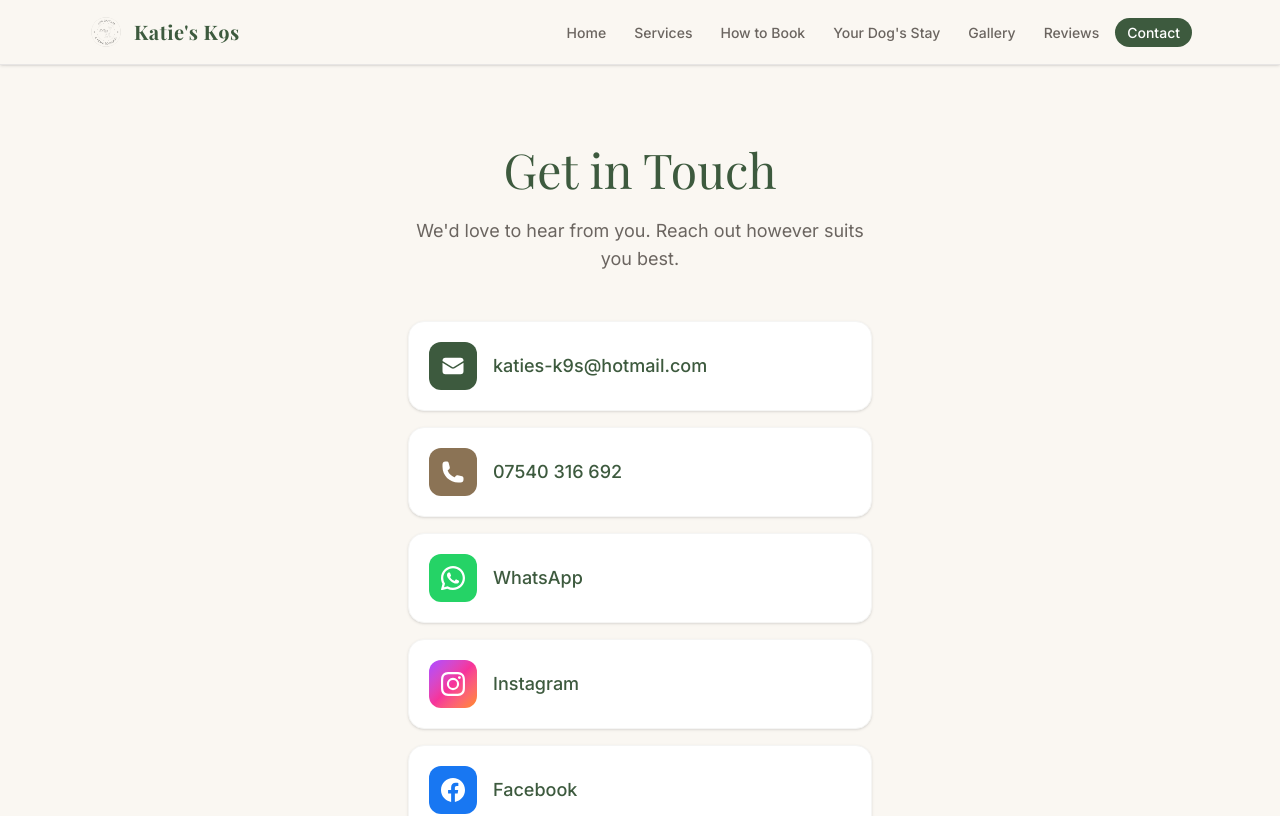
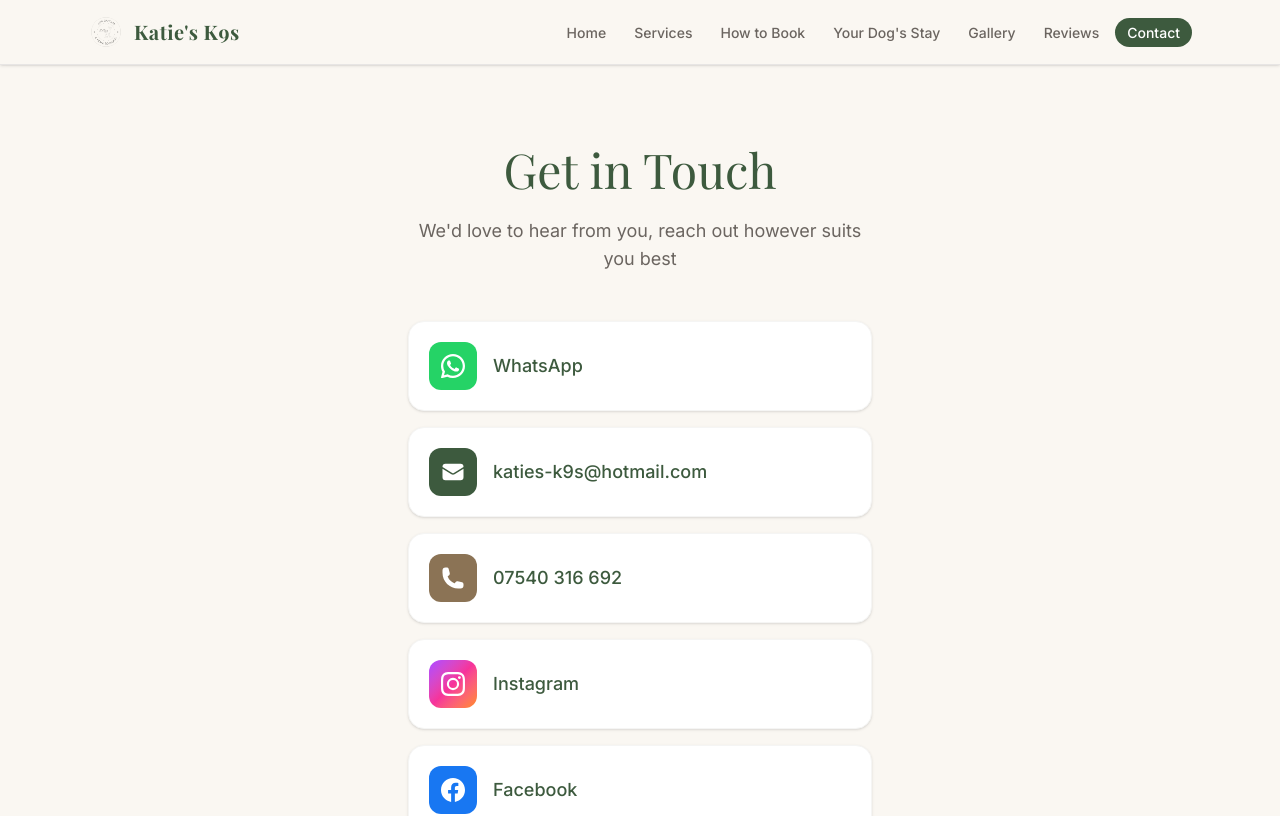
Before and after one commit to Swinny1989/Swinny1989.github.io, a Next.js app in the folder nextjs-site/: page /contact in a window 1280 px wide. Shown: the top 816 px of the page. Built offline with nearby package versions, Linux system fonts and the light colour scheme; a web font is replaced by a local one.

Commit message:
Fixed spacing and wording

```diff
--- a/nextjs-site/app/contact/page.tsx
+++ b/nextjs-site/app/contact/page.tsx
@@ -6,6 +6,17 @@ export const metadata: Metadata = {
 };
 
 const contactLinks = [
+  {
+    href: "https://wa.me/447540316692",
+    label: "WhatsApp",
+    icon: (
+      <svg xmlns="http://www.w3.org/2000/svg" viewBox="0 0 24 24" fill="currentColor" className="w-6 h-6">
+        <path d="M17.472 14.382c-.297-.149-1.758-.867-2.03-.967-.273-.099-.471-.148-.67.15-.197.297-.767.966-.94 1.164-.173.199-.347.223-.644.075-.297-.15-1.255-.463-2.39-1.475-.883-.788-1.48-1.761-1.653-2.059-.173-.297-.018-.458.13-.606.134-.133.298-.347.446-.52.149-.174.198-.298.298-.497.099-.198.05-.371-.025-.52-.075-.149-.669-1.612-.916-2.207-.242-.579-.487-.5-.669-.51-.173-.008-.371-.01-.57-.01-.198 0-.52.074-.792.372-.272.297-1.04 1.016-1.04 2.479 0 1.462 1.065 2.875 1.213 3.074.149.198 2.096 3.2 5.077 4.487.709.306 1.262.489 1.694.625.712.227 1.36.195 1.871.118.571-.085 1.758-.719 2.006-1.413.248-.694.248-1.289.173-1.413-.074-.124-.272-.198-.57-.347z"/>
+        <path d="M12 0C5.373 0 0 5.373 0 12c0 2.127.558 4.126 1.533 5.858L.057 23.215a.75.75 0 00.921.921l5.357-1.476A11.943 11.943 0 0012 24c6.627 0 12-5.373 12-12S18.627 0 12 0zm0 21.75a9.713 9.713 0 01-4.953-1.355l-.355-.212-3.68 1.013 1.013-3.68-.212-.355A9.713 9.713 0 012.25 12C2.25 6.615 6.615 2.25 12 2.25S21.75 6.615 21.75 12 17.385 21.75 12 21.75z"/>
+      </svg>
+    ),
+    bg: "bg-[#25D366]",
+  },
   {
     href: "mailto:katies-k9s@hotmail.com",
     label: "katies-k9s@hotmail.com",
@@ -26,17 +37,6 @@ const contactLinks = [
       </svg>
     ),
     bg: "bg-[#8B7355]",
-  },
-  {
-    href: "https://wa.me/447540316692",
-    label: "WhatsApp",
-    icon: (
-      <svg xmlns="http://www.w3.org/2000/svg" viewBox="0 0 24 24" fill="currentColor" className="w-6 h-6">
-        <path d="M17.472 14.382c-.297-.149-1.758-.867-2.03-.967-.273-.099-.471-.148-.67.15-.197.297-.767.966-.94 1.164-.173.199-.347.223-.644.075-.297-.15-1.255-.463-2.39-1.475-.883-.788-1.48-1.761-1.653-2.059-.173-.297-.018-.458.13-.606.134-.133.298-.347.446-.52.149-.174.198-.298.298-.497.099-.198.05-.371-.025-.52-.075-.149-.669-1.612-.916-2.207-.242-.579-.487-.5-.669-.51-.173-.008-.371-.01-.57-.01-.198 0-.52.074-.792.372-.272.297-1.04 1.016-1.04 2.479 0 1.462 1.065 2.875 1.213 3.074.149.198 2.096 3.2 5.077 4.487.709.306 1.262.489 1.694.625.712.227 1.36.195 1.871.118.571-.085 1.758-.719 2.006-1.413.248-.694.248-1.289.173-1.413-.074-.124-.272-.198-.57-.347z"/>
-        <path d="M12 0C5.373 0 0 5.373 0 12c0 2.127.558 4.126 1.533 5.858L.057 23.215a.75.75 0 00.921.921l5.357-1.476A11.943 11.943 0 0012 24c6.627 0 12-5.373 12-12S18.627 0 12 0zm0 21.75a9.713 9.713 0 01-4.953-1.355l-.355-.212-3.68 1.013 1.013-3.68-.212-.355A9.713 9.713 0 012.25 12C2.25 6.615 6.615 2.25 12 2.25S21.75 6.615 21.75 12 17.385 21.75 12 21.75z"/>
-      </svg>
-    ),
-    bg: "bg-[#25D366]",
   },
   {
     href: "https://www.instagram.com/katiesk9s/",
@@ -66,7 +66,7 @@ export default function Contact() {
       <div className="text-center mb-12">
         <h1 className="font-serif text-4xl sm:text-5xl text-[#3D5A3E] mb-6">Get in Touch</h1>
         <p className="text-[#6B6560] text-lg">
-          We&apos;d love to hear from you. Reach out however suits you best.
+          We&apos;d love to hear from you, reach out however suits you best
         </p>
       </div>
 
--- a/nextjs-site/app/page.tsx
+++ b/nextjs-site/app/page.tsx
@@ -137,7 +137,7 @@ export default function Home() {
         <h2 className="font-serif text-3xl sm:text-4xl text-[#3D5A3E] mb-6">
           Licensed Home Dog Boarding in Congleton, Cheshire
         </h2>
-        <h3 className="font-serif text-3xl sm:text-3xl text-[#3D5A3E] mb-8">
+        <h3 className="font-serif text-2xl sm:text-3xl text-[#3D5A3E] mb-8">
           Where your dog is truly part of the family
         </h3>
         <div className="space-y-4 text-[#6B6560] text-base sm:text-lg leading-relaxed text-left sm:text-center">
```
